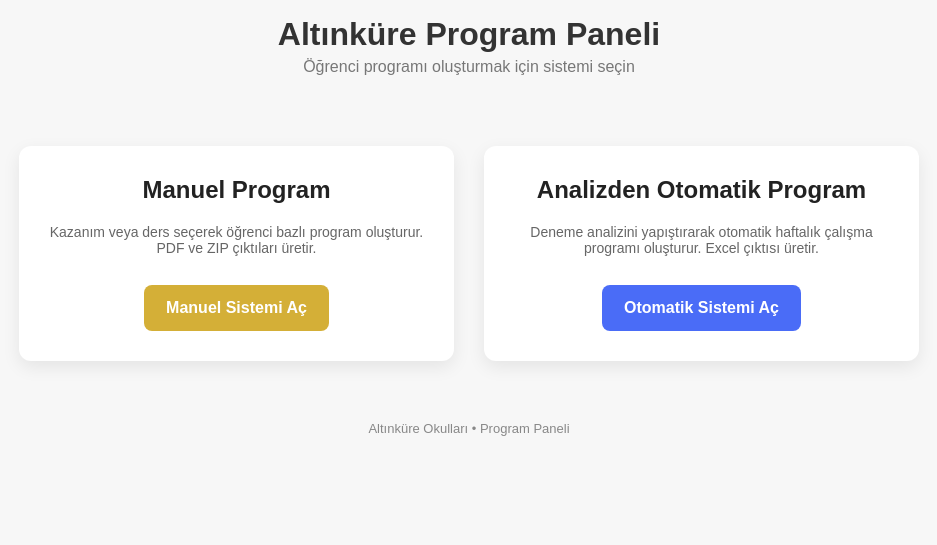
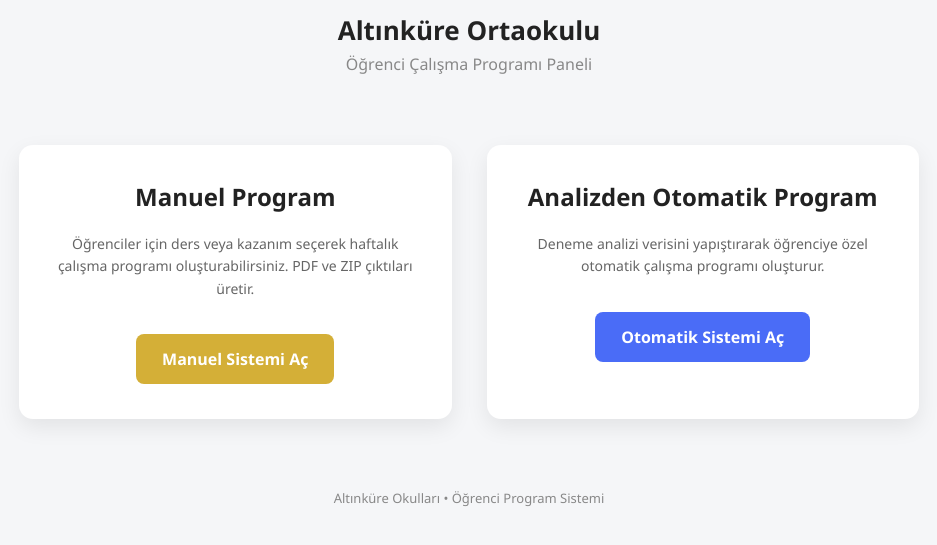
Before and after one commit to burakkteacher/altinkure-panel, a plain HTML site: page index.html in a window 1280 px wide. Shown: the part 59-604 px from the top of the page, without its empty margins (171-1108 px from the left). Drawn offline with Linux system fonts and the light colour scheme.

Commit message:
Update index.html

```diff
--- a/index.html
+++ b/index.html
@@ -3,35 +3,42 @@
 <head>
 <meta charset="UTF-8">
 <meta name="viewport" content="width=device-width, initial-scale=1.0">
-<title>Altınküre Program Paneli</title>
+
+<title>Altınküre Ortaokulu Program Paneli</title>
 
 <style>
 
 body{
-font-family:Arial, Helvetica, sans-serif;
-background:#f7f7f7;
 margin:0;
+font-family:Segoe UI, Arial, sans-serif;
+background:#f5f6f8;
+color:#333;
 text-align:center;
 }
+
+/* HEADER */
 
 .header{
 padding:40px 20px 10px 20px;
 }
 
 .logo{
-width:180px;
-margin-bottom:15px;
+width:160px;
+margin-bottom:10px;
 }
 
-h1{
-margin:0;
-color:#333;
+.school{
+font-size:26px;
+font-weight:700;
+color:#222;
 }
 
-.subtitle{
-color:#777;
+.panel{
+color:#888;
 margin-top:5px;
 }
+
+/* CONTAINER */
 
 .container{
 max-width:900px;
@@ -39,15 +46,23 @@
 margin-top:40px;
 display:grid;
 grid-template-columns:1fr 1fr;
-gap:30px;
+gap:35px;
 padding:20px;
 }
 
+/* CARD */
+
 .card{
 background:white;
-border-radius:12px;
-padding:30px;
-box-shadow:0 6px 18px rgba(0,0,0,0.08);
+padding:35px;
+border-radius:14px;
+box-shadow:0 8px 22px rgba(0,0,0,0.08);
+transition:0.25s;
+}
+
+.card:hover{
+transform:translateY(-4px);
+box-shadow:0 12px 30px rgba(0,0,0,0.12);
 }
 
 .card h2{
@@ -58,15 +73,19 @@
 .card p{
 color:#666;
 font-size:14px;
+line-height:1.6;
 }
+
+/* BUTTON */
 
 .btn{
 display:inline-block;
-margin-top:15px;
-padding:14px 22px;
+margin-top:20px;
+padding:14px 26px;
 border-radius:8px;
+font-weight:600;
 text-decoration:none;
-font-weight:bold;
+transition:0.2s;
 }
 
 .btn-manuel{
@@ -74,21 +93,36 @@
 color:white;
 }
 
+.btn-manuel:hover{
+background:#c19d2e;
+}
+
 .btn-auto{
 background:#4a6cf7;
 color:white;
 }
 
-.footer{
-margin-top:40px;
-color:#888;
-font-size:13px;
+.btn-auto:hover{
+background:#3856d6;
 }
 
+/* FOOTER */
+
+.footer{
+margin-top:50px;
+font-size:13px;
+color:#888;
+padding-bottom:30px;
+}
+
+/* MOBILE */
+
 @media(max-width:700px){
+
 .container{
 grid-template-columns:1fr;
 }
+
 }
 
 </style>
@@ -100,44 +134,69 @@
 
 <img src="logo.png" class="logo">
 
-<h1>Altınküre Program Paneli</h1>
-<div class="subtitle">
-Öğrenci programı oluşturmak için sistemi seçin
+<div class="school">
+Altınküre Ortaokulu
+</div>
+
+<div class="panel">
+Öğrenci Çalışma Programı Paneli
 </div>
 
 </div>
 
+
 <div class="container">
 
+
 <div class="card">
+
 <h2>Manuel Program</h2>
+
 <p>
-Kazanım veya ders seçerek öğrenci bazlı program oluşturur.
+Öğrenciler için ders veya kazanım seçerek
+haftalık çalışma programı oluşturabilirsiniz.
 PDF ve ZIP çıktıları üretir.
 </p>
 
-<a class="btn btn-manuel" href="https://burakkteacher.github.io/altinkure-manuel-program/">
+<a class="btn btn-manuel"
+href="https://burakkteacher.github.io/altinkure-manuel-program/">
+
 Manuel Sistemi Aç
+
 </a>
-</div>
-
-<div class="card">
-<h2>Analizden Otomatik Program</h2>
-<p>
-Deneme analizini yapıştırarak otomatik haftalık çalışma programı oluşturur.
-Excel çıktısı üretir.
-</p>
-
-<a class="btn btn-auto" href="https://burakkteacher.github.io/ogrenci-program/">
-Otomatik Sistemi Aç
-</a>
-</div>
 
 </div>
 
+
+
+<div class="card">
+
+<h2>Analizden Otomatik Program</h2>
+
+<p>
+Deneme analizi verisini yapıştırarak
+öğrenciye özel otomatik çalışma programı oluşturur.
+</p>
+
+<a class="btn btn-auto"
+href="https://burakkteacher.github.io/ogrenci-program/">
+
+Otomatik Sistemi Aç
+
+</a>
+
+</div>
+
+
+</div>
+
+
 <div class="footer">
-Altınküre Okulları • Program Paneli
+
+Altınküre Okulları • Öğrenci Program Sistemi
+
 </div>
+
 
 </body>
 </html>
```
